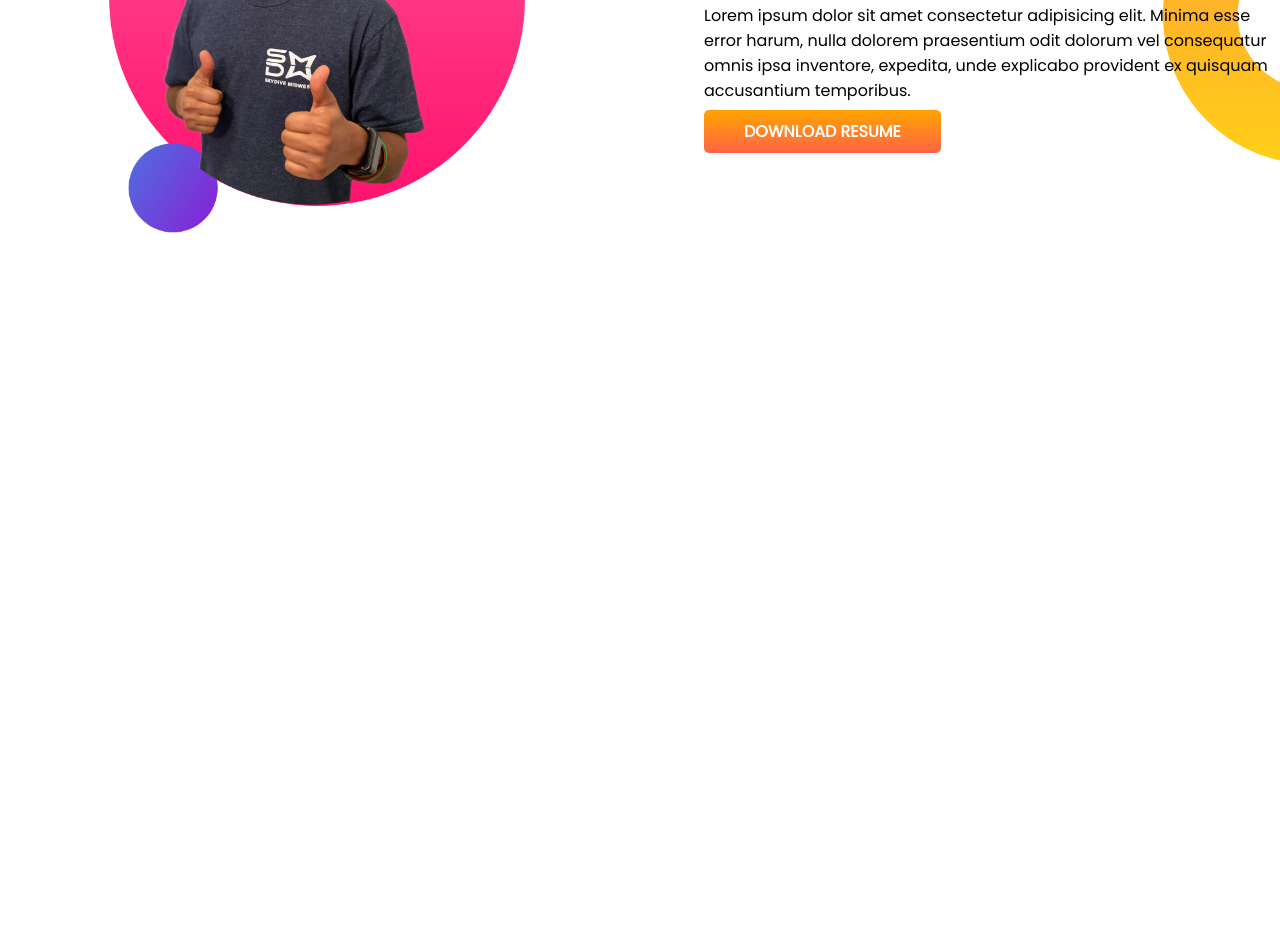
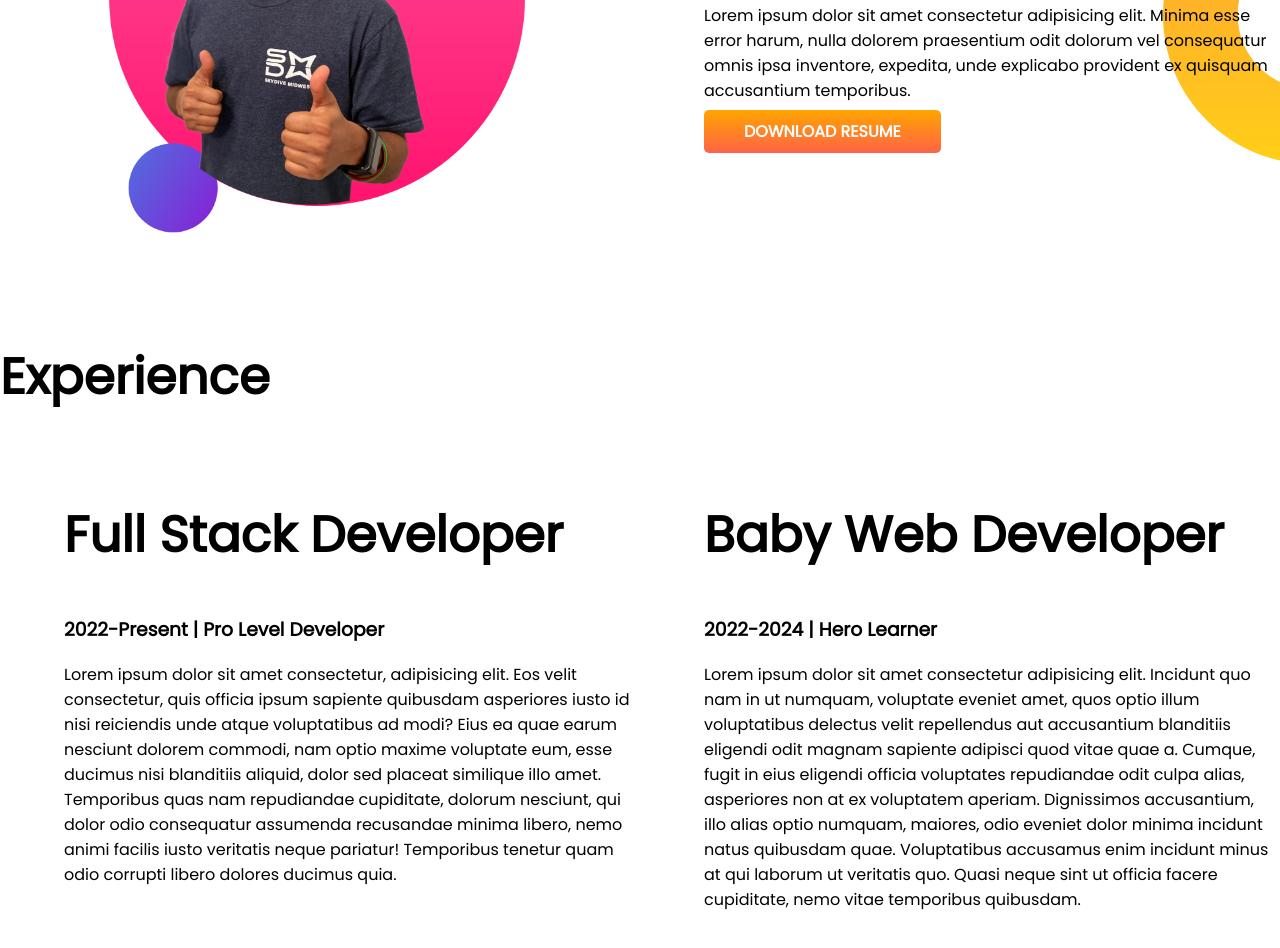
Before and after one commit to farukwebcode21/developer_port, a plain HTML site: page index.html in a window 1280 px wide. Shown: the part 774-1722 px from the top of the page. Before the commit the page ends 1114 px from the top, so only its background shows below. Drawn offline with Linux system fonts and the light colour scheme.

Commit message:
third part complete

```diff
--- a/css/style.css
+++ b/css/style.css
@@ -16,7 +16,7 @@ h1 {
     color: orange;
 }
 
-section {
+.flexible-container {
     display: flex;
     margin-bottom: 100px;
 }
--- a/index.html
+++ b/index.html
@@ -13,7 +13,7 @@
 </head>
 
 <body>
-    <section class="top_banner">
+    <section class="top_banner flexible-container">
         <div class="half-width">
             <h1>Welcome To</h1>
             <h1><span class="orange-color">Faruk Ahmad</span> World!</h1>
@@ -27,7 +27,7 @@
             <img src="images/jhankar.png" alt="">
         </div>
     </section>
-    <section class="dream_big">
+    <section class="dream_big flexible-container">
         <div class="half-width">
             <img src="images/jhankar2.png" alt="">
         </div>
@@ -40,6 +40,36 @@
             <a class="link_button" target="_blank" href="">Download Resume</a>
         </div>
     </section>
+    <section class="experience-area">
+        <h1>Experience</h1>
+        <div class="flexible-container ">
+            <div class="half-width">
+                <h1>Full Stack Developer</h1>
+                <h3>2022-Present | Pro Level Developer</h3>
+                <p>Lorem ipsum dolor sit amet consectetur, adipisicing elit. Eos velit consectetur, quis officia ipsum
+                    sapiente quibusdam asperiores iusto id nisi reiciendis unde atque voluptatibus ad modi? Eius ea quae
+                    earum nesciunt dolorem commodi, nam optio maxime voluptate eum, esse ducimus nisi blanditiis
+                    aliquid,
+                    dolor sed placeat similique illo amet. Temporibus quas nam repudiandae cupiditate, dolorum nesciunt,
+                    qui
+                    dolor odio consequatur assumenda recusandae minima libero, nemo animi facilis iusto veritatis neque
+                    pariatur! Temporibus tenetur quam odio corrupti libero dolores ducimus quia.</p>
+            </div>
+            <div class="half-width">
+                <h1>Baby Web Developer</h1>
+                <h3>2022-2024 | Hero Learner</h3>
+                <p>Lorem ipsum dolor sit amet consectetur adipisicing elit. Incidunt quo nam in ut numquam, voluptate
+                    eveniet amet, quos optio illum voluptatibus delectus velit repellendus aut accusantium blanditiis
+                    eligendi odit magnam sapiente adipisci quod vitae quae a. Cumque, fugit in eius eligendi officia
+                    voluptates repudiandae odit culpa alias, asperiores non at ex voluptatem aperiam. Dignissimos
+                    accusantium, illo alias optio numquam, maiores, odio eveniet dolor minima incidunt natus quibusdam
+                    quae.
+                    Voluptatibus accusamus enim incidunt minus at qui laborum ut veritatis quo. Quasi neque sint ut
+                    officia
+                    facere cupiditate, nemo vitae temporibus quibusdam.</p>
+            </div>
+        </div>
+    </section>
 
 </body>
 
```
